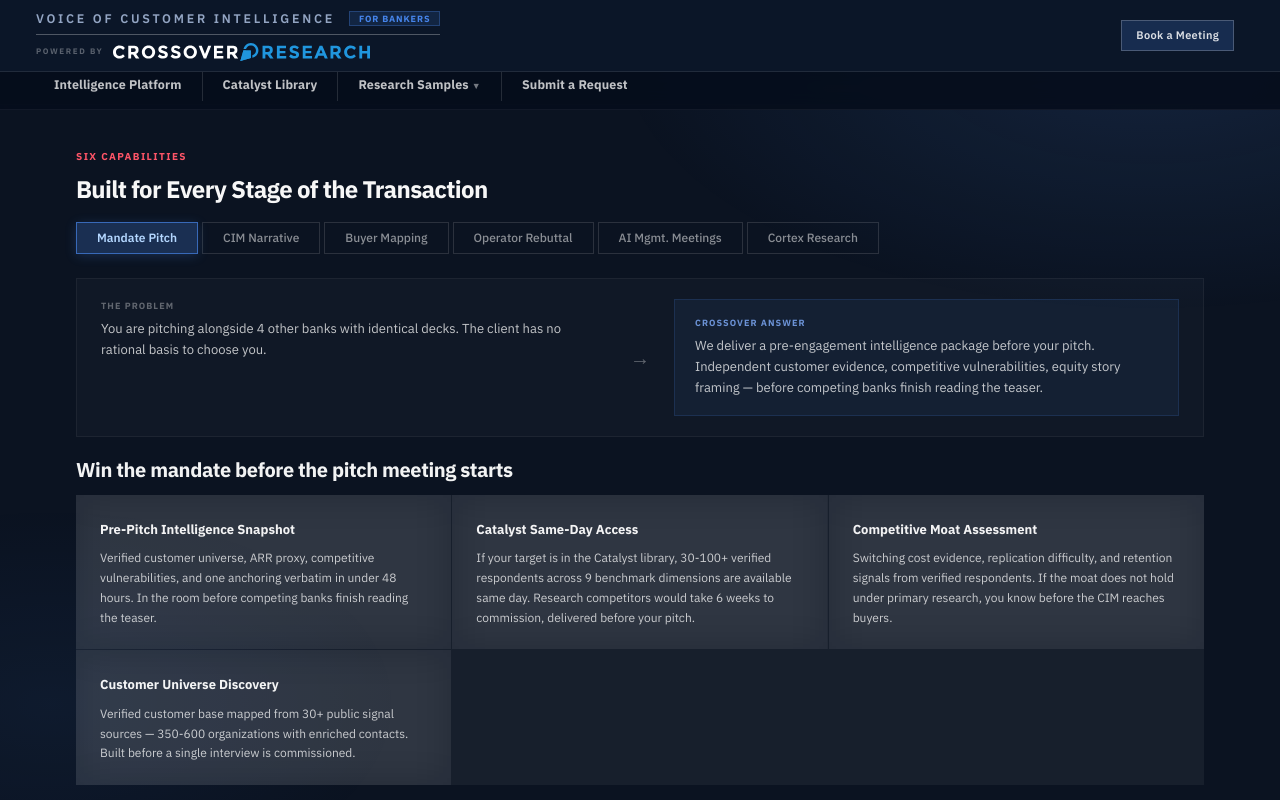
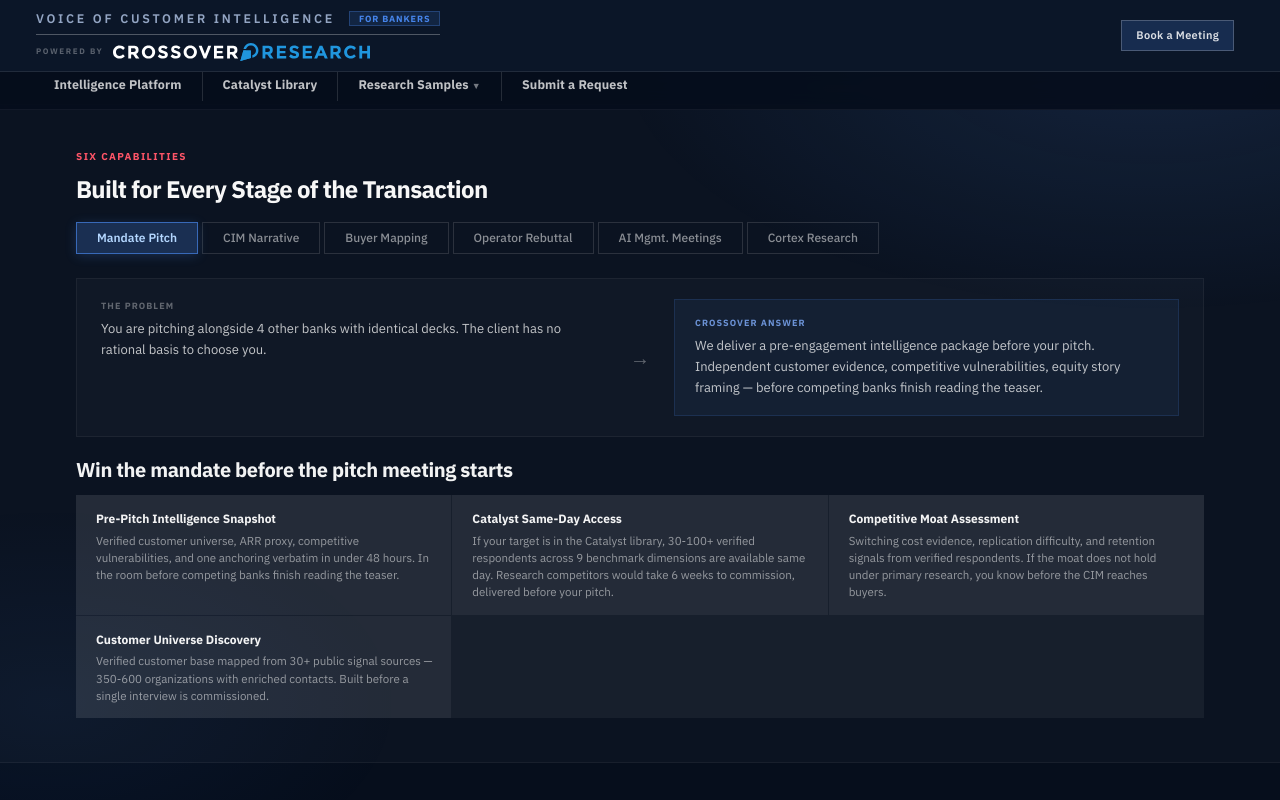
Before and after one commit to Crossover-Research/sell-side-overview-site, a Next.js app: page / in a window 1280 px wide. Shown: the top 800 px of the page. Built offline with nearby package versions, Linux system fonts and the light colour scheme.

Commit message:
fix: tighten feature cards — 14px padding, smaller text, left border accent

```diff
--- a/app/globals.css
+++ b/app/globals.css
@@ -721,10 +721,10 @@ main { padding-top: calc(var(--topbar-h) + var(--tabnav-h)); } /* clearance for
 
 /* Feature cards — 3-col ruled grid (not all cards) */
 .ib-features { display: grid; grid-template-columns: repeat(3, 1fr); gap: 1px; background: var(--br-lo); }
-.ib-feature { background: var(--glass-hi); backdrop-filter: var(--blur); -webkit-backdrop-filter: var(--blur); padding: 22px 24px; transition: background .15s, border-color .2s; border-top: 2px solid transparent; }
-.ib-feature:hover { background: rgba(77,144,254,.07); border-top-color: rgba(77,144,254,.4); }
-.ib-feature-title { font-size: 13px; font-weight: 700; color: var(--t0); margin-bottom: 8px; }
-.ib-feature-desc  { font-size: 12px; color: var(--t1); line-height: 1.65; }
+.ib-feature { background: var(--glass-hi); padding: 14px 18px; transition: background .15s; border-left: 2px solid transparent; }
+.ib-feature:hover { background: rgba(77,144,254,.07); border-left-color: rgba(77,144,254,.5); }
+.ib-feature-title { font-size: 12px; font-weight: 700; color: var(--t0); margin-bottom: 3px; }
+.ib-feature-desc  { font-size: 11.5px; color: var(--t2); line-height: 1.5; }
 
 /* Process flow */
 .ib-process { display: grid; grid-template-columns: repeat(6, 1fr); gap: 1px; background: var(--br-lo); margin-top: 8px; }
```
